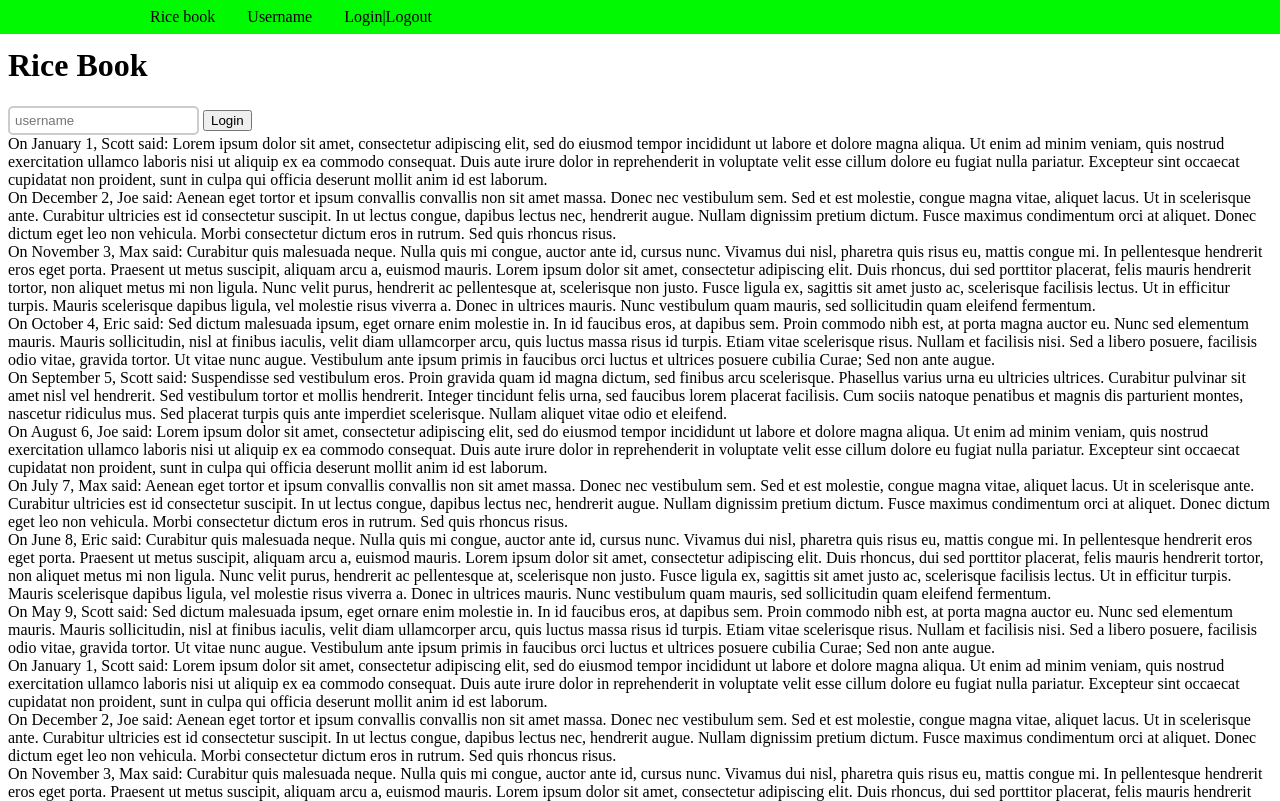
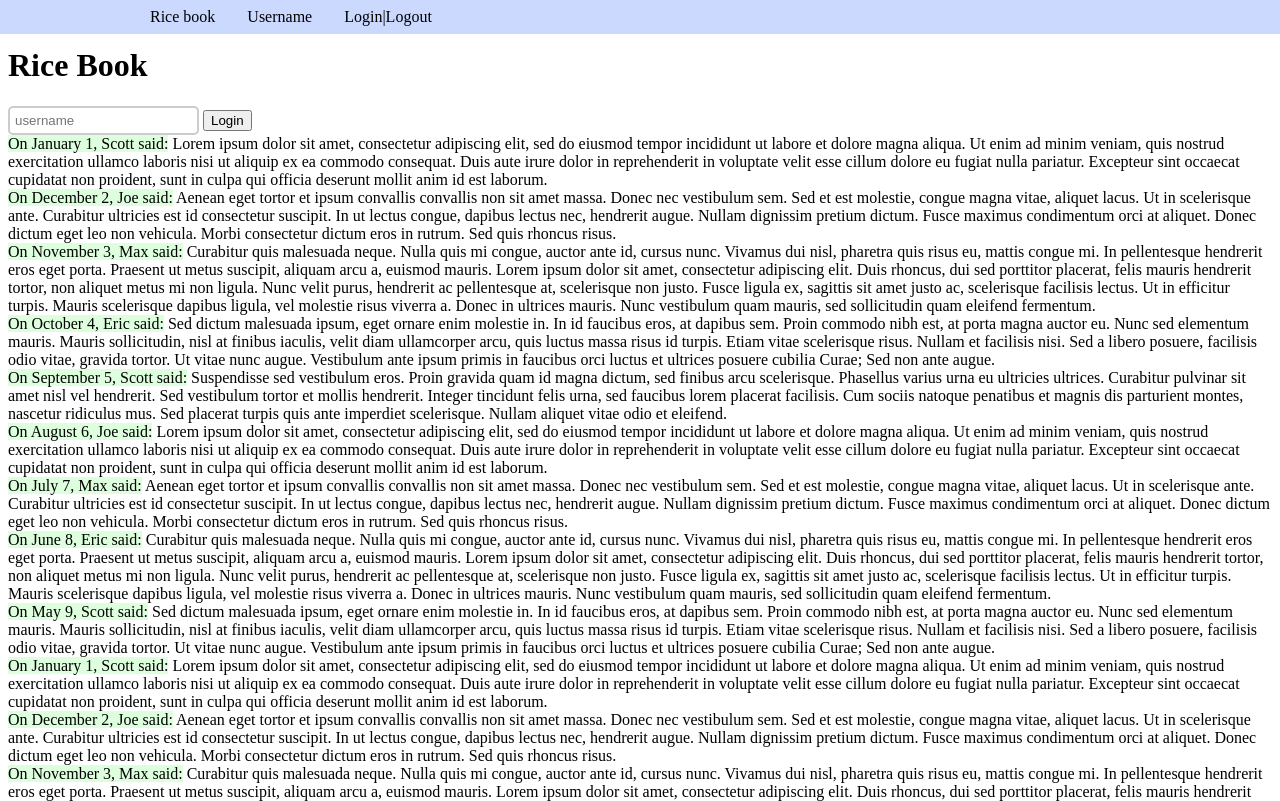
Before and after one commit to yusong-shen/comp531-web-development, a plain HTML site: page inclass-4/main.html in a window 1280 px wide. Shown: the top 801 px of the page. Drawn offline with Linux system fonts and the light colour scheme.

Commit message:
add style to content

```diff
--- a/inclass-4/style.css
+++ b/inclass-4/style.css
@@ -1,5 +1,5 @@
 nav div {
-	background-color: #01F901;
+	background-color: #ccd9ff;
 	position: fixed;
 	width: 100%;
 	top: -1em;
@@ -46,3 +46,12 @@ input[type=submit] {
     -webkit-border-radius: 5px;
     border-radius: 5px;
 }
+
+span {
+	background-color: #ddffdd;
+}
+
+div :hover {
+	background-color: #0099ff;
+
+}
```
